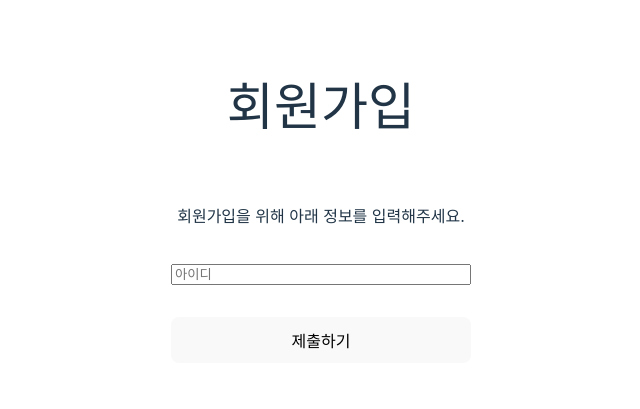
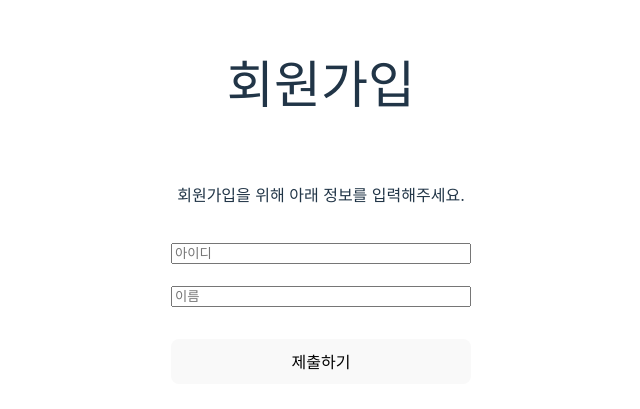
Before and after one commit to minngaeng/simple-form, a React (Vite) app: page / in a window 1280 px wide. Shown: the part 197-606 px from the top of the page, without its empty margins (319-959 px from the left). Built offline with nearby package versions, Linux system fonts and the light colour scheme; the HTML template or start-up script is replaced by a standard one.

Commit message:
name test passed

```diff
--- a/src/App.tsx
+++ b/src/App.tsx
@@ -7,7 +7,7 @@ import {
     max,
     min,
     // passwordValidation,
-    // required,
+    required,
     // match,
 } from './utils';
 import { FieldError } from './types/index.ts';
@@ -21,7 +21,7 @@ function App() {
         id: '',
         password: '',
         'password-confirm': '',
-        name: 'jueun',
+        name: '',
         email: '',
     };
     return (
@@ -71,6 +71,17 @@ function App() {
                                 placeholder="아이디"
                                 validate={[min(5), max(15)]}
                             />
+                            <TextField
+                                value={values.name}
+                                setValue={(v) =>
+                                    setValues({ ...values, name: v })
+                                }
+                                error={errors.name}
+                                name={'name'}
+                                type="text"
+                                placeholder="이름"
+                                validate={[required]}
+                            />
                         </>
                     );
                 }}
@@ -87,18 +98,11 @@ function App() {
                             validate={[required, match('fake password')]}
                         /> */}
                 {/* <TextField
-                    name={'name'}
-                    type="text"
-                    placeholder="이름"
-                    validate={[required]}
-                />
-                <TextField
                     name={'email'}
                     type="text"
                     placeholder="이메일"
                     validate={[required, emailValidation]}
-                />
- */}
+                /> */}
             </Form>
             <button
                 type={'submit'}
```
Also changed, not shown: 1 other file (tests, documents, lock files or other folders).
